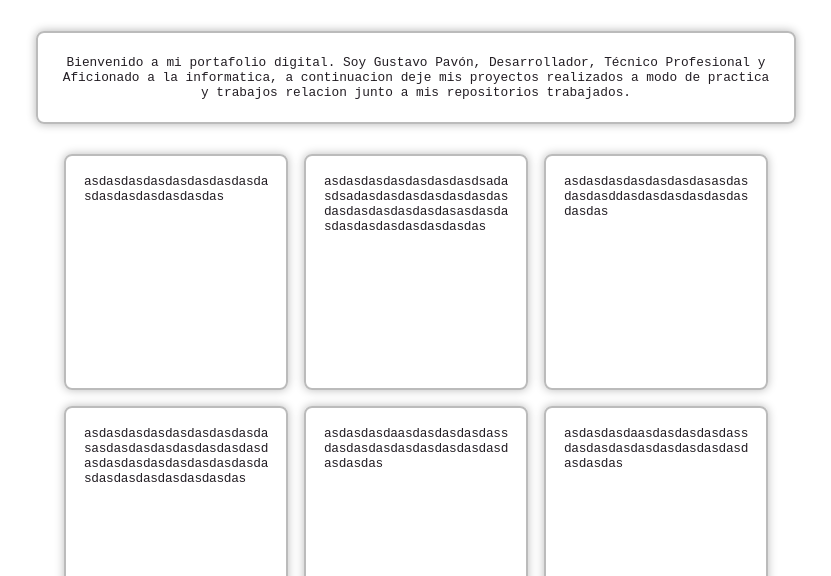
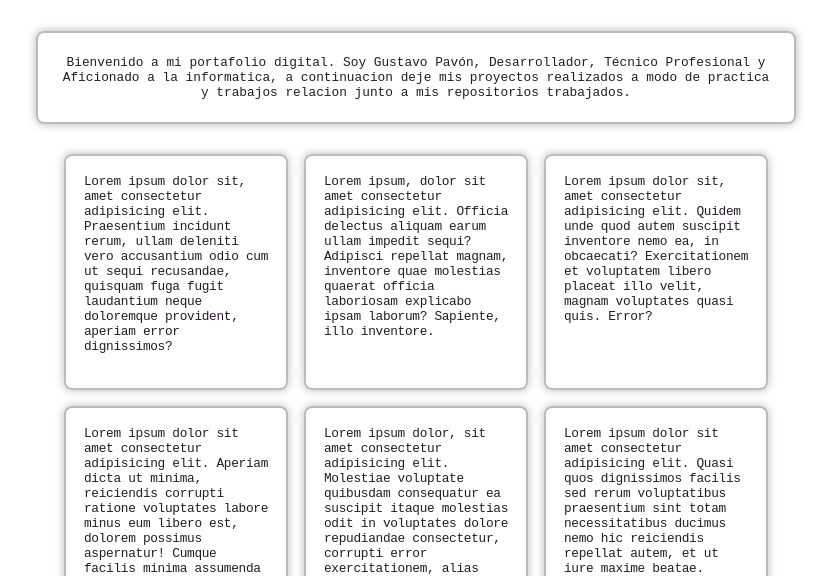
Before and after one commit to sCaptor/PortfolioWeb, a plain HTML site: page index.html in a window 1280 px wide. Shown: the part 217-793 px from the top of the page, without its empty margins (224-1055 px from the left). Drawn offline with Linux system fonts and the light colour scheme; a script that the page names is missing.

Commit message:
eliminacion de una carpeta innecesaria

```diff
--- a/index.html
+++ b/index.html
@@ -33,49 +33,49 @@
 					<li>
 						<article class="artic">
 							<p>
-								asdasdasdasdasdasdasdasdasdasdasdasdasdasdas
+								Lorem ipsum dolor sit, amet consectetur adipisicing elit. Praesentium incidunt rerum, ullam deleniti vero accusantium odio cum ut sequi recusandae, quisquam fuga fugit laudantium neque doloremque provident, aperiam error dignissimos?
 							</p>
 						</article>
 					</li>
 					<li>
 						<article class="artic">
 							<p>
-								asdasdasdasdasdasdasdsadasdsadasdasdasdasdasdasdasdasdasdasdasdasdasasdasdasdasdasdasdasdasdasdas
+								Lorem ipsum, dolor sit amet consectetur adipisicing elit. Officia delectus aliquam earum ullam impedit sequi? Adipisci repellat magnam, inventore quae molestias quaerat officia laboriosam explicabo ipsam laborum? Sapiente, illo inventore.
 							</p>
 						</article>
 					</li>
 					<li>
 						<article class="artic">
 							<p>
-								asdasdasdasdasdasdasasdasdasdasddasdasdasdasdasdasdasdas
+								Lorem ipsum dolor sit, amet consectetur adipisicing elit. Quidem unde quod autem suscipit inventore nemo ea, in obcaecati? Exercitationem et voluptatem libero placeat illo velit, magnam voluptates quasi quis. Error?
 							</p>
 						</article>
 					</li>
 					<li>
 						<article class="artic">
 							<p>
-								asdasdasdasdasdasdasdasdasasdasdasdasdasdasdasdasdasdasdasdasdasdasdasdasdasdasdasdasdasdasdasdas
+								Lorem ipsum dolor sit amet consectetur adipisicing elit. Aperiam dicta ut minima, reiciendis corrupti ratione voluptates labore minus eum libero est, dolorem possimus aspernatur! Cumque facilis minima assumenda sed sequi!
 							</p>
 						</article>
 					</li>
 					<li>
 						<article class="artic">
 							<p>
-								asdasdasdaasdasdasdasdassdasdasdasdasdasdasdasdasdasdasdas
+								Lorem ipsum dolor, sit amet consectetur adipisicing elit. Molestiae voluptate quibusdam consequatur ea suscipit itaque molestias odit in voluptates dolore repudiandae consectetur, corrupti error exercitationem, alias quae obcaecati odio non!
 							</p>
 						</article>
 					</li>
 					<li>
 						<article class="artic">
 							<p>
-								asdasdasdaasdasdasdasdassdasdasdasdasdasdasdasdasdasdasdas
+								Lorem ipsum dolor sit amet consectetur adipisicing elit. Quasi quos dignissimos facilis sed rerum voluptatibus praesentium sint totam necessitatibus ducimus nemo hic reiciendis repellat autem, et ut iure maxime beatae.
 							</p>
 						</article>
 					</li>
 					<li>
 						<article class="artic">
 							<p>
-								asdasdasdaasdasdasdasdassdasdasdasdasdasdasdasdasdasdasdas
+								Lorem ipsum dolor sit amet consectetur adipisicing elit. Possimus minima in, quidem quo iure alias, ab rerum voluptas explicabo porro nemo, nobis quisquam illo? Qui error molestias laborum neque libero!
 							</p>
 						</article>
 					</li>
```
Also changed, not shown: images/bg.webp (deleted), images/profile.jpeg (deleted).
